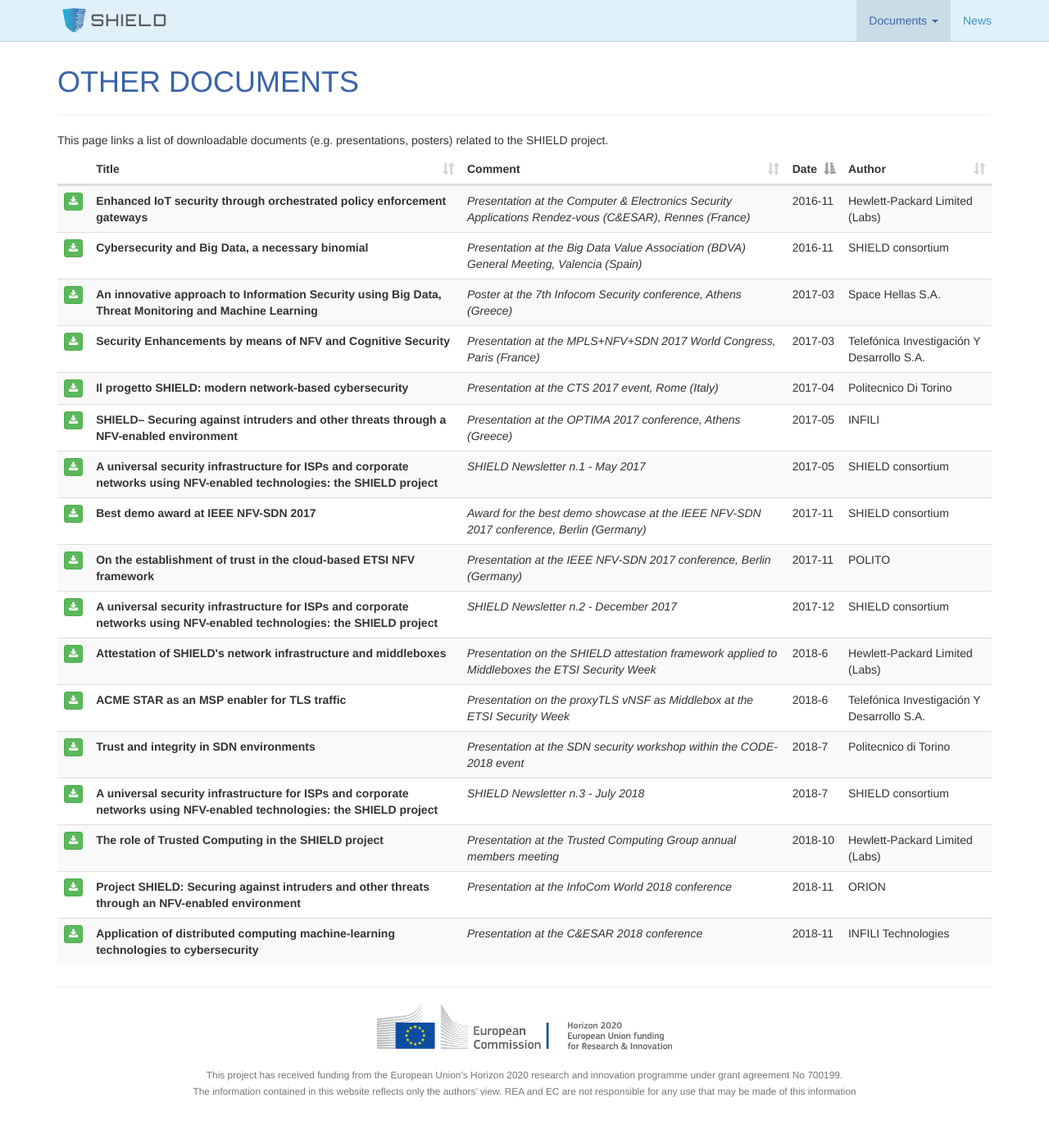
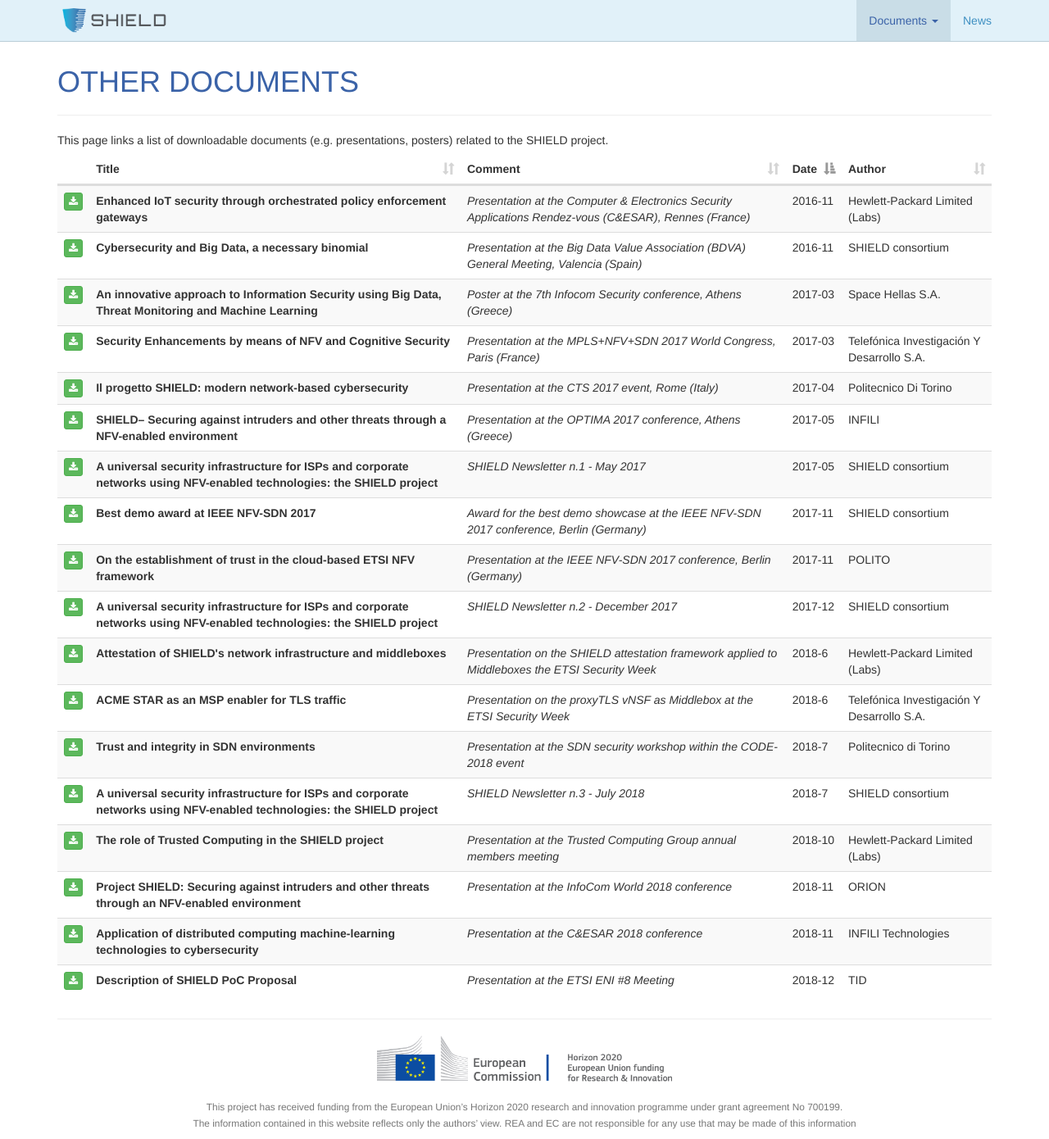
Before and after one commit to torsec/shield-h2020, a Jekyll site: the page built from documents/other-documents.html, in a window 1280 px wide and 1390 px high. Shown: the whole window at 82% size. Built offline with Jekyll 4.4.1, drawn with Linux system fonts in a browser that asks for light colours; comment, search, counter and statistics services are not loaded.

Commit message:
Added SHIELD PoC ENI presentation

```diff
--- a/_data/documents/other-documents.yaml
+++ b/_data/documents/other-documents.yaml
@@ -99,3 +99,9 @@
   file: SHIELD_overview_presentation_INFOCOM2018.pptx
   date: 2018-11
   comment: "Presentation at the InfoCom World 2018 conference"
+
+- title: "Description of SHIELD PoC Proposal"
+  author: TID
+  file: SHIELD_PoC_ENI_description.pdf
+  date: 2018-12
+  comment: "Presentation at the ETSI ENI #8 Meeting"
```
